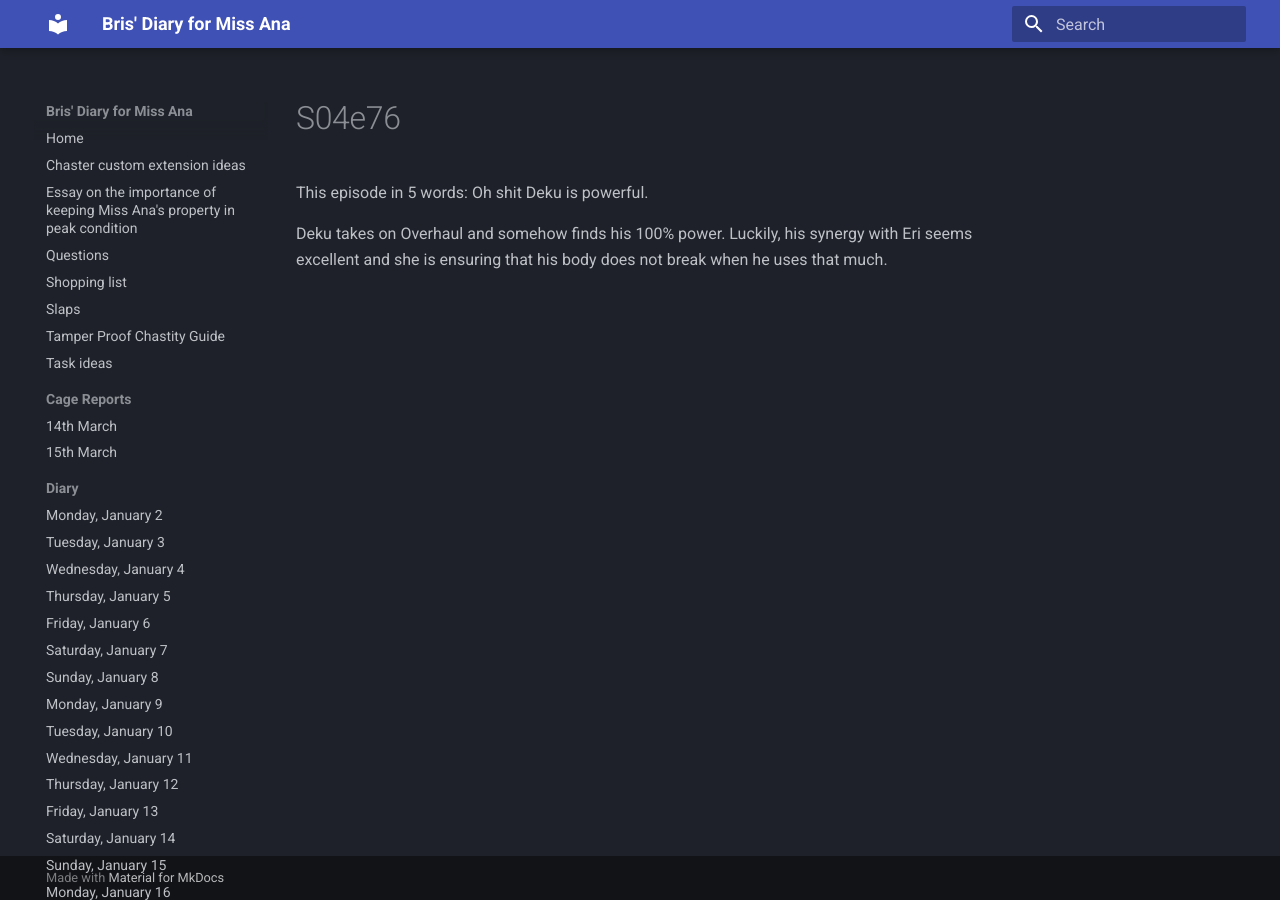
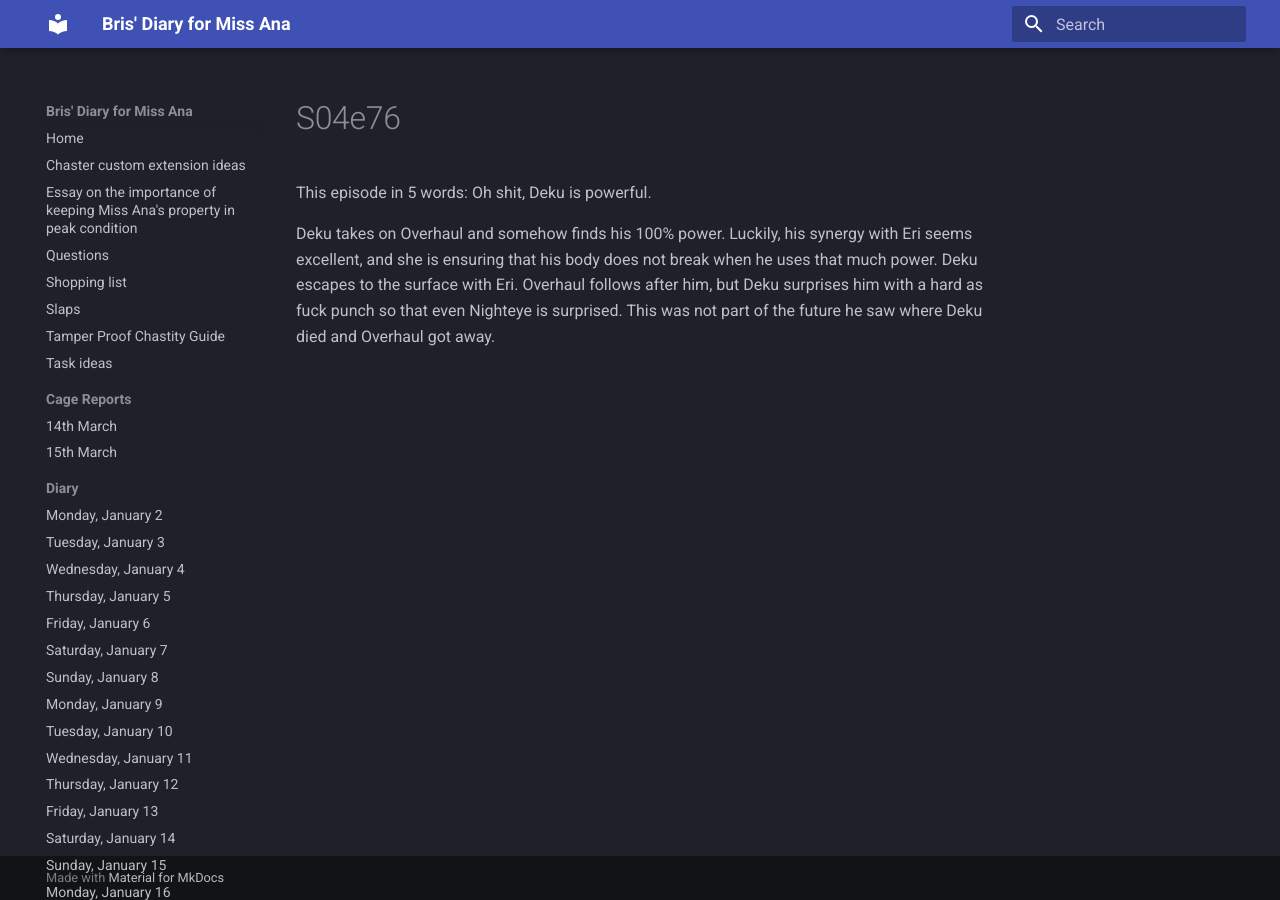
Before and after one commit to bris00/DFMA, an MkDocs documentation site: the page built from diary/Series/My Hero Academia/s04e76.md, in a window 1280 px wide. Built offline with MkDocs 1.6.1 and Material for MkDocs 9.7.7, drawn with Linux system fonts in a browser that asks for light colours.

Commit message:
vault backup: 2023-03-27 12:28:48
Affected files:
diary/Series/My Hero Academia/s04e76.md

```diff
--- a/diary/Series/My Hero Academia/s04e76.md
+++ b/diary/Series/My Hero Academia/s04e76.md
@@ -1,3 +1,3 @@
-This episode in 5 words: Oh shit Deku is powerful.
+This episode in 5 words: Oh shit, Deku is powerful.
 
-Deku takes on Overhaul and somehow finds his 100% power. Luckily, his synergy with Eri seems excellent and she is ensuring that his body does not break when he uses that much.
+Deku takes on Overhaul and somehow finds his 100% power. Luckily, his synergy with Eri seems excellent, and she is ensuring that his body does not break when he uses that much power. Deku escapes to the surface with Eri. Overhaul follows after him, but Deku surprises him with a hard as fuck punch so that even Nighteye is surprised. This was not part of the future he saw where Deku died and Overhaul got away.
```
